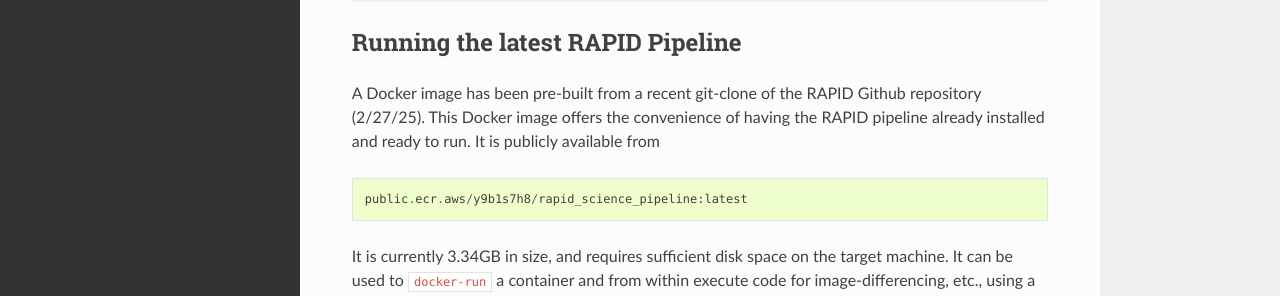
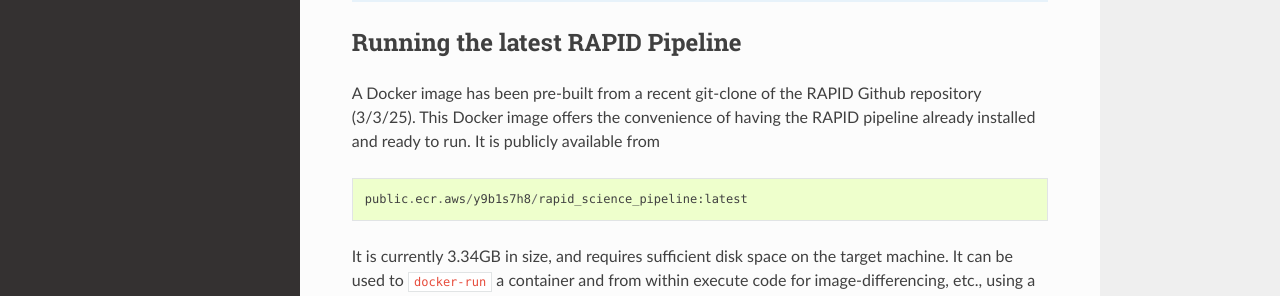
Before and after one commit to Caltech-IPAC/rapid, a Sphinx documentation site: the page built from docs/source/index.rst, in a window 1280 px wide and 900 px high. Shown: the part 307-603 px from the top of the window. Built offline with Sphinx 7.4.7 and the Read the Docs theme 3.1.0, drawn with Linux system fonts in a browser that asks for light colours; formulas are drawn with MathJax 3.

Commit message:
Updated latest build date of RAPID-pipeline Docker image.

```diff
--- a/docs/source/index.rst
+++ b/docs/source/index.rst
@@ -18,7 +18,7 @@
 *************************************
 
 A Docker image has been pre-built from a recent git-clone of the RAPID Github
-repository (2/27/25).
+repository (3/3/25).
 This Docker image offers the convenience of having the RAPID
 pipeline already installed and ready to run.  It is publicly available from
 
```
